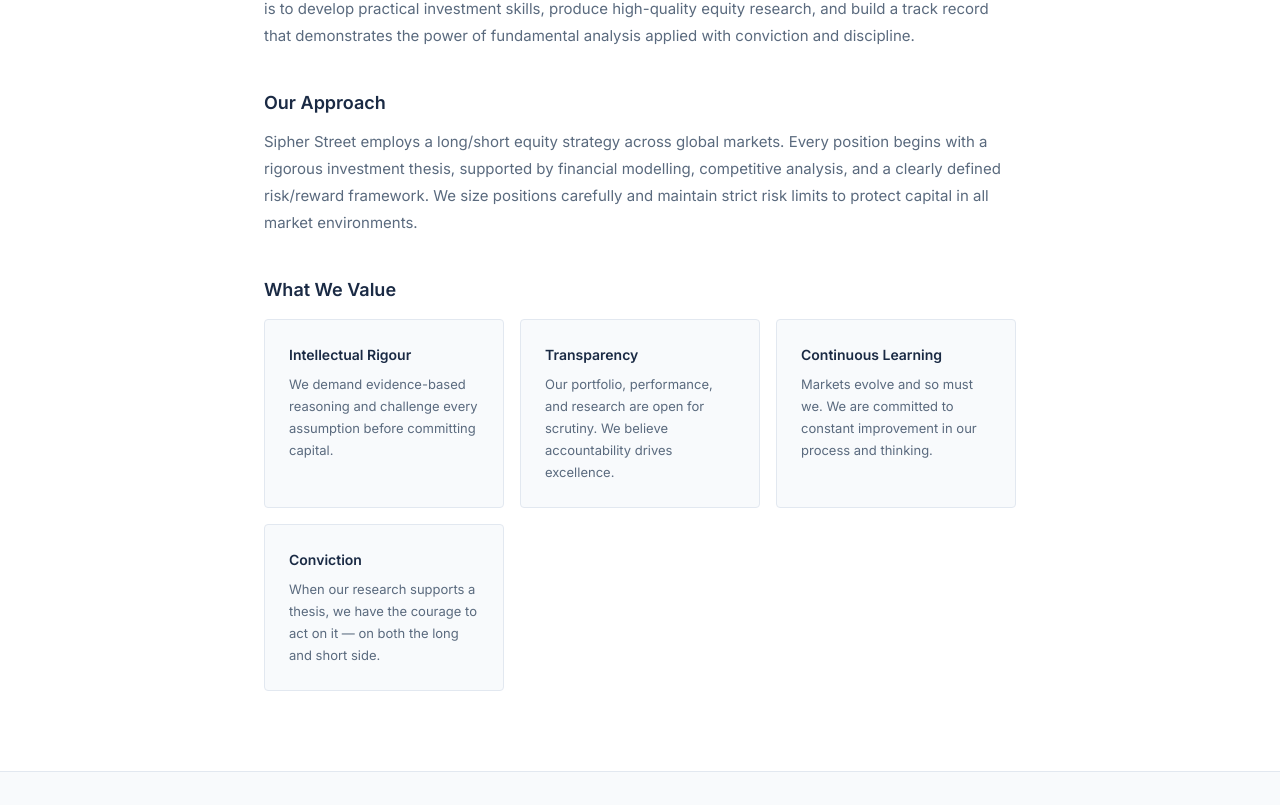
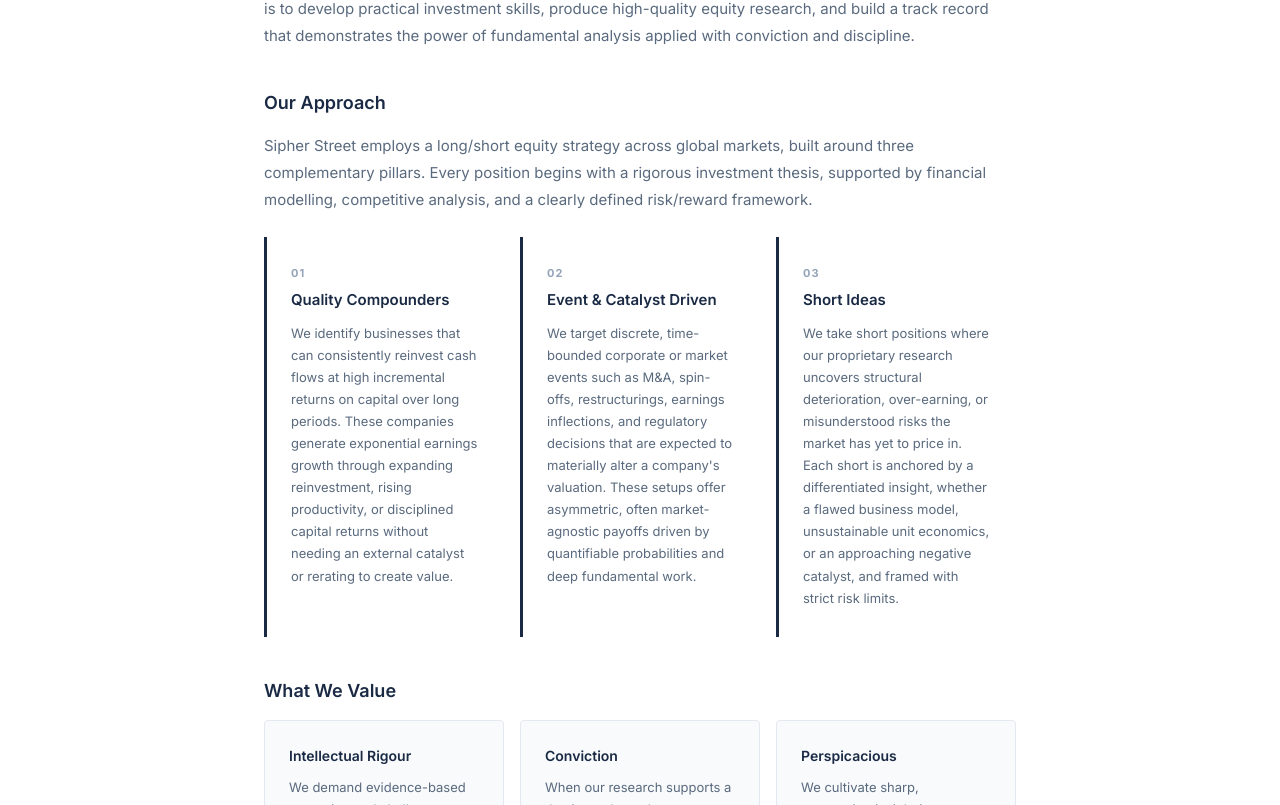
Before and after one commit to bhv05/sipherstreet, a Next.js app: page /about in a window 1280 px wide. Shown: the part 515-1320 px from the top of the page. Built offline with nearby package versions, Linux system fonts and the light colour scheme.

Commit message:
Update About page: 3-column approach + refined values

```diff
--- a/app/about/page.js
+++ b/app/about/page.js
@@ -61,14 +61,14 @@
           </p>
         </div>
 
-        {/* Approach */}
+        {/* Approach — 3 Strategy Columns with left border accent */}
         <div>
           <h3
             style={{
               fontSize: 18,
               fontWeight: 600,
               color: "#1a2a44",
-              marginBottom: 12,
+              marginBottom: 16,
             }}
           >
             Our Approach
@@ -78,17 +78,84 @@
               fontSize: 15,
               color: "#5a6a7e",
               lineHeight: 1.8,
+              marginBottom: 24,
             }}
           >
             Sipher Street employs a long/short equity strategy across global
-            markets. Every position begins with a rigorous investment thesis,
-            supported by financial modelling, competitive analysis, and a clearly
-            defined risk/reward framework. We size positions carefully and maintain
-            strict risk limits to protect capital in all market environments.
+            markets, built around three complementary pillars. Every position
+            begins with a rigorous investment thesis, supported by financial
+            modelling, competitive analysis, and a clearly defined risk/reward
+            framework.
           </p>
+          <div
+            style={{
+              display: "grid",
+              gridTemplateColumns: "repeat(3, 1fr)",
+              gap: 16,
+            }}
+          >
+            {[
+              [
+                "01",
+                "Quality Compounders",
+                "We identify businesses that can consistently reinvest cash flows at high incremental returns on capital over long periods. These companies generate exponential earnings growth through expanding reinvestment, rising productivity, or disciplined capital returns without needing an external catalyst or rerating to create value.",
+              ],
+              [
+                "02",
+                "Event & Catalyst Driven",
+                "We target discrete, time-bounded corporate or market events such as M&A, spin-offs, restructurings, earnings inflections, and regulatory decisions that are expected to materially alter a company's valuation. These setups offer asymmetric, often market-agnostic payoffs driven by quantifiable probabilities and deep fundamental work.",
+              ],
+              [
+                "03",
+                "Short Ideas",
+                "We take short positions where our proprietary research uncovers structural deterioration, over-earning, or misunderstood risks the market has yet to price in. Each short is anchored by a differentiated insight, whether a flawed business model, unsustainable unit economics, or an approaching negative catalyst, and framed with strict risk limits.",
+              ],
+            ].map(([num, title, desc]) => (
+              <div
+                key={title}
+                style={{
+                  padding: "28px 24px",
+                  borderLeft: "3px solid #1a2a44",
+                  background: "transparent",
+                }}
+              >
+                <span
+                  style={{
+                    fontSize: 11,
+                    fontWeight: 700,
+                    color: "#94a3b8",
+                    letterSpacing: "0.1em",
+                    display: "block",
+                    marginBottom: 8,
+                  }}
+                >
+                  {num}
+                </span>
+                <h4
+                  style={{
+                    fontSize: 15,
+                    fontWeight: 600,
+                    color: "#1a2a44",
+                    marginBottom: 10,
+                  }}
+                >
+                  {title}
+                </h4>
+                <p
+                  style={{
+                    fontSize: 13,
+                    color: "#5a6a7e",
+                    lineHeight: 1.7,
+                  }}
+                >
+                  {desc}
+                </p>
+              </div>
+            ))}
+          </div>
         </div>
 
-        {/* Values */}
+        {/* Values — 3 items with box card style */}
         <div>
           <h3
             style={{
@@ -103,15 +170,23 @@
           <div
             style={{
               display: "grid",
-              gridTemplateColumns: "repeat(auto-fit, minmax(220px, 1fr))",
+              gridTemplateColumns: "repeat(3, 1fr)",
               gap: 16,
             }}
           >
             {[
-              ["Intellectual Rigour", "We demand evidence-based reasoning and challenge every assumption before committing capital."],
-              ["Transparency", "Our portfolio, performance, and research are open for scrutiny. We believe accountability drives excellence."],
-              ["Continuous Learning", "Markets evolve and so must we. We are committed to constant improvement in our process and thinking."],
-              ["Conviction", "When our research supports a thesis, we have the courage to act on it — on both the long and short side."],
+              [
+                "Intellectual Rigour",
+                "We demand evidence-based reasoning and challenge every assumption before committing capital. Conclusions must be earned through analysis, not borrowed from consensus.",
+              ],
+              [
+                "Conviction",
+                "When our research supports a thesis, we have the courage to act on it. We size positions with confidence and hold through volatility when the fundamentals remain intact.",
+              ],
+              [
+                "Perspicacious",
+                "We cultivate sharp, penetrating insight into businesses and markets. Surface-level analysis is never sufficient; we seek to understand what others overlook and act where the crowd cannot.",
+              ],
             ].map(([title, desc]) => (
               <div
                 key={title}
@@ -121,6 +196,8 @@
                   background: "#f8fafc",
                   border: "1px solid #e2e8f0",
                   borderRadius: 4,
+                  display: "flex",
+                  flexDirection: "column",
                 }}
               >
                 <h4
@@ -128,12 +205,18 @@
                     fontSize: 14,
                     fontWeight: 600,
                     color: "#1a2a44",
-                    marginBottom: 8,
+                    marginBottom: 10,
                   }}
                 >
                   {title}
                 </h4>
-                <p style={{ fontSize: 13, color: "#5a6a7e", lineHeight: 1.7 }}>
+                <p
+                  style={{
+                    fontSize: 13,
+                    color: "#5a6a7e",
+                    lineHeight: 1.7,
+                  }}
+                >
                   {desc}
                 </p>
               </div>
```
